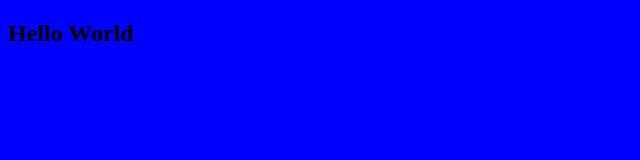
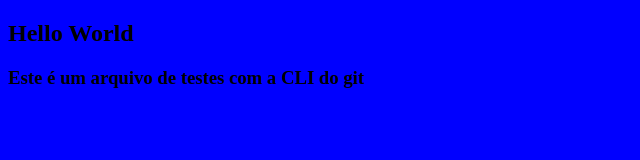
Before and after one commit to guilhermerochas/teste, a plain HTML site: page index.html in a window 1280 px wide. Shown: the whole page, without its empty margins (0-640 px from the left). Drawn offline with Linux system fonts and the light colour scheme.

Commit message:
Alteração de Teste com git

```diff
--- a/index.html
+++ b/index.html
@@ -4,9 +4,10 @@
     <meta charset="UTF-8">
     <meta name="viewport" content="width=device-width, initial-scale=1.0">
     <link rel="stylesheet" href="styles.css">
-    <title>Teste de GitHub</title>
+    <title>Teste de Git</title>
 </head>
 <body>
     <h2>Hello World</h2>
+    <h3>Este é um arquivo de testes com a CLI do git</h3>
 </body>
 </html>
```
